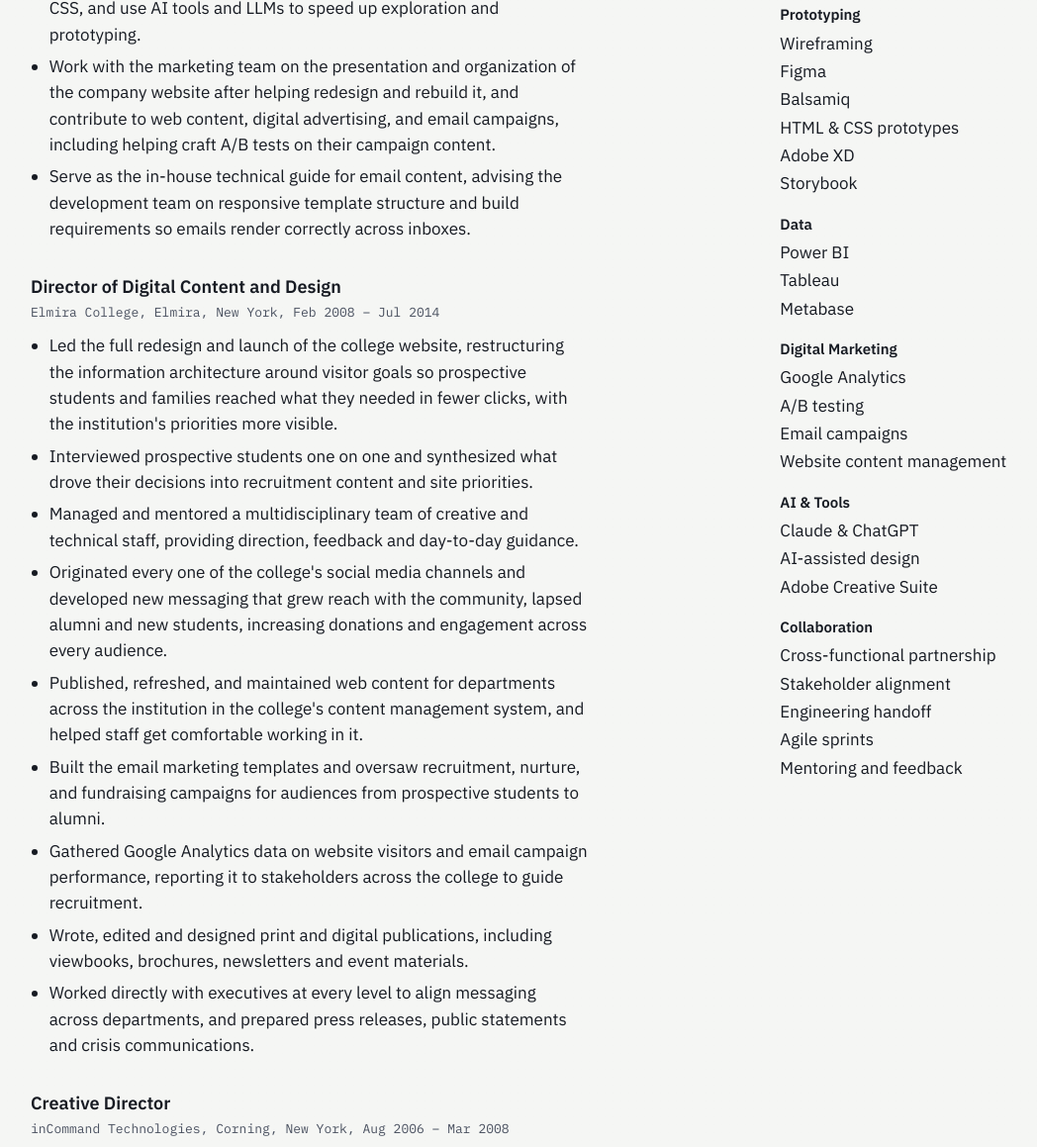
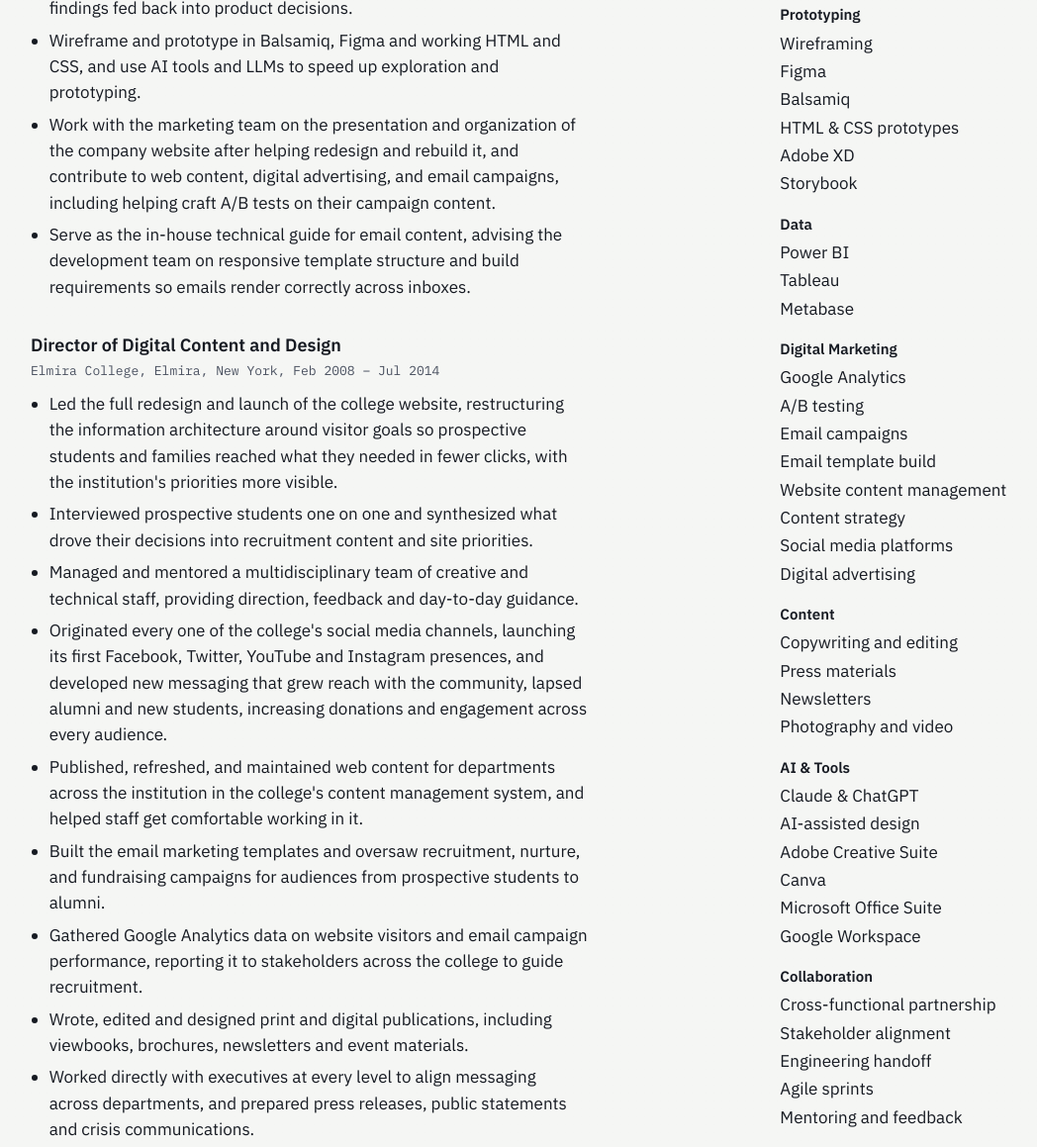
Before and after one commit to hazard224/dodill, a plain HTML site: page resume/index.html in a window 1280 px wide. Shown: the part 1604-2763 px from the top of the page at 99% size, without its empty margins (57-1105 px from the left). Drawn offline with Linux system fonts and the light colour scheme.

Commit message:
Add files via upload

```diff
--- a/resume/index.html
+++ b/resume/index.html
@@ -69,6 +69,7 @@
             <li>Set the design direction and product-wide standards: information architecture, interaction models, end-to-end user flows and visual standards shared by every client-facing application.</li>
             <li>Solve ambiguous, complex problems in data-heavy workflows through systems thinking, rapid prototyping and iterative testing, turning user research, customer feedback and business goals into clear design recommendations.</li>
             <li>Represent customer needs in product discussions with product, business and development teams, and build alignment across teams and stakeholders on what to build and why.</li>
+            <li>Translate complex data concepts into clear, accessible language and visuals for non-technical audiences.</li>
             <li>Partner with engineers through implementation in Agile sprints, guiding builds and resolving design questions until features ship the way they were designed.</li>
             <li>Built the product design system from the ground up in Figma and Storybook, and continue to scale it: reusable patterns, components and a documented pattern guide that keep new screens consistent and accessible across platforms.</li>
             <li>Design for accessibility and inclusion, including full keyboard support, screen reader labels, high-contrast states, reduced-motion support and larger touch targets.</li>
@@ -85,7 +86,7 @@
             <li>Led the full redesign and launch of the college website, restructuring the information architecture around visitor goals so prospective students and families reached what they needed in fewer clicks, with the institution's priorities more visible.</li>
             <li>Interviewed prospective students one on one and synthesized what drove their decisions into recruitment content and site priorities.</li>
             <li>Managed and mentored a multidisciplinary team of creative and technical staff, providing direction, feedback and day-to-day guidance.</li>
-            <li>Originated every one of the college's social media channels and developed new messaging that grew reach with the community, lapsed alumni and new students, increasing donations and engagement across every audience.</li>
+            <li>Originated every one of the college's social media channels, launching its first Facebook, Twitter, YouTube and Instagram presences, and developed new messaging that grew reach with the community, lapsed alumni and new students, increasing donations and engagement across every audience.</li>
             <li>Published, refreshed, and maintained web content for departments across the institution in the college's content management system, and helped staff get comfortable working in it.</li>
             <li>Built the email marketing templates and oversaw recruitment, nurture, and fundraising campaigns for audiences from prospective students to alumni.</li>
             <li>Gathered Google Analytics data on website visitors and email campaign performance, reporting it to stakeholders across the college to guide recruitment.</li>
@@ -126,8 +127,9 @@
             <h3>Research</h3><ul><li>User personas</li><li>Journey maps</li><li>Usability evaluation</li><li>User testing</li><li>User interviews</li><li>Research synthesis</li></ul>
             <h3>Prototyping</h3><ul><li>Wireframing</li><li>Figma</li><li>Balsamiq</li><li>HTML &amp; CSS prototypes</li><li>Adobe XD</li><li>Storybook</li></ul>
             <h3>Data</h3><ul><li>Power BI</li><li>Tableau</li><li>Metabase</li></ul>
-            <h3>Digital Marketing</h3><ul><li>Google Analytics</li><li>A/B testing</li><li>Email campaigns</li><li>Website content management</li></ul>
-            <h3>AI &amp; Tools</h3><ul><li>Claude &amp; ChatGPT</li><li>AI-assisted design</li><li>Adobe Creative Suite</li></ul>
+            <h3>Digital Marketing</h3><ul><li>Google Analytics</li><li>A/B testing</li><li>Email campaigns</li><li>Email template build</li><li>Website content management</li><li>Content strategy</li><li>Social media platforms</li><li>Digital advertising</li></ul>
+            <h3>Content</h3><ul><li>Copywriting and editing</li><li>Press materials</li><li>Newsletters</li><li>Photography and video</li></ul>
+            <h3>AI &amp; Tools</h3><ul><li>Claude &amp; ChatGPT</li><li>AI-assisted design</li><li>Adobe Creative Suite</li><li>Canva</li><li>Microsoft Office Suite</li><li>Google Workspace</li></ul>
             <h3>Collaboration</h3><ul><li>Cross-functional partnership</li><li>Stakeholder alignment</li><li>Engineering handoff</li><li>Agile sprints</li><li>Mentoring and feedback</li></ul>
           </div>
         </aside>
```
Also changed, not shown: 1 other file.
